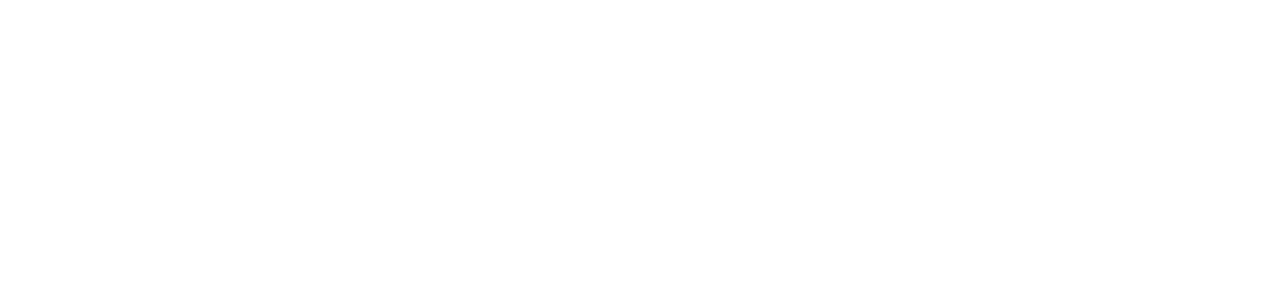
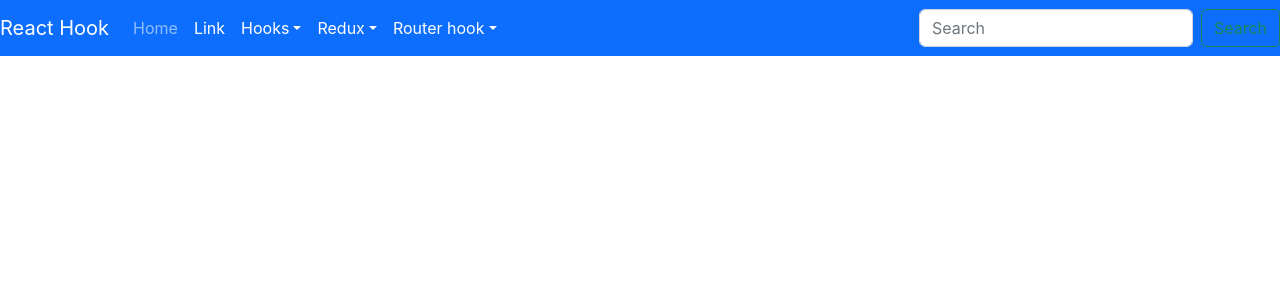
Before and after one commit to AVan-Git/Basic-ReactJS, a React (Create React App) app in the folder react_buoi10/: page /custom-hook in a window 1280 px wide. Before the commit this address had no page. Shown: the top 300 px of the page. Built offline with nearby package versions, Linux system fonts and the light colour scheme.

Commit message:
lib react-use -- add useroute() gom hooks hay dung lai de trong mot fun quanr ly

```diff
--- a/react_buoi10/package.json
+++ b/react_buoi10/package.json
@@ -13,6 +13,7 @@
     "react-redux": "^8.1.2",
     "react-router-dom": "^6.16.0",
     "react-scripts": "^5.0.1",
+    "react-use": "^17.4.0",
     "redux": "^4.2.1",
     "sass-loader": "^13.3.2",
     "web-vitals": "^2.1.4"
--- a/react_buoi10/src/components/HearHome.jsx
+++ b/react_buoi10/src/components/HearHome.jsx
@@ -62,6 +62,9 @@ export default function HearHome() {
                 </NavLink>
                 <NavLink className="dropdown-item" to="/use_ref">
                   Demo useRef
+                </NavLink>
+                <NavLink className="dropdown-item" to="/custom-hook">
+                  Custom - hook (useRoute)
                 </NavLink>
 
                 <NavLink className="dropdown-item" to="/">
--- /dev/null
+++ b/react_buoi10/src/hooks/useRoute.jsx
@@ -0,0 +1,11 @@
+import React from 'react'
+import { useNavigate, useParams, useSearchParams } from 'react-router-dom'
+
+export default function useRoute() {
+
+    const navigate = useNavigate();
+    const params = useParams()
+    const [searchParams, setSearchParams] = useSearchParams();
+
+  return {navigate, params, searchParams:[searchParams, setSearchParams] }
+}
--- a/react_buoi10/src/index.js
+++ b/react_buoi10/src/index.js
@@ -20,6 +20,7 @@ import Profile from "./pages/HookRouters/ReactForm/Profile";
 import Home from "./pages/Home/Home";
 import Detail from "./pages/Detail/Detail";
 import Search from "./pages/PageSearch/Search";
+import DemoUseRoute from "./pages/DemoUseRoute/DemoUseRoute";
 
 const root = ReactDOM.createRoot(document.getElementById("root"));
 root.render(
@@ -41,6 +42,7 @@ root.render(
           <Route path="hook-form" element={<ReactForm />}></Route>
           <Route path="hook-profile" element={<Profile />}></Route>
           <Route path="search" element={<Search />}></Route>
+          <Route path="custom-hook" element={<DemoUseRoute />}></Route>
         </Route>
       </Routes>
     </BrowserRouter>
--- /dev/null
+++ b/react_buoi10/src/pages/DemoUseRoute/DemoUseRoute.jsx
@@ -0,0 +1,14 @@
+import React from 'react'
+import useRoute from '../../hooks/useRoute'
+
+export default function DemoUseRoute() {
+
+    const {navigate, params, searchParams:[searchParams, setSearchParams] } = useRoute()
+
+    console.log({navigate, params, searchParams:[searchParams, setSearchParams] });
+  return (
+    <div>
+
+    </div>
+  )
+}
--- a/react_buoi10/src/pages/Detail/Detail.jsx
+++ b/react_buoi10/src/pages/Detail/Detail.jsx
@@ -16,7 +16,7 @@ export default function Detail() {
       });
       // console.log(result);
       setProductDetail(result.data.content);
-      console.log("🚀 ~ file: Detail.jsx:19 ~ getbyIdApi ~ result.data.content:", result.data.content)
+      // console.log("🚀 ~ file: Detail.jsx:19 ~ getbyIdApi ~ result.data.content:", result.data.content)
     } catch (error) {
       console.log("🚀 ~ file: Detail.jsx:13 ~ getbyIdApi ~ error:", error);
     }
--- a/react_buoi10/src/pages/Home/Home.jsx
+++ b/react_buoi10/src/pages/Home/Home.jsx
@@ -4,7 +4,7 @@ import { NavLink } from "react-router-dom";
 
 export default function Home() {
   let [arrProduct, setArrProduct] = useState([]);
-  console.log("🚀 ~ file: Home.jsx:7 ~ Home ~ arrProduct:", arrProduct);
+  // console.log("🚀 ~ file: Home.jsx:7 ~ Home ~ arrProduct:", arrProduct);
 
   const getApiProduct = async () => {
     try {
```
Also changed, not shown: 2 other files (tests, documents, lock files or other folders).
